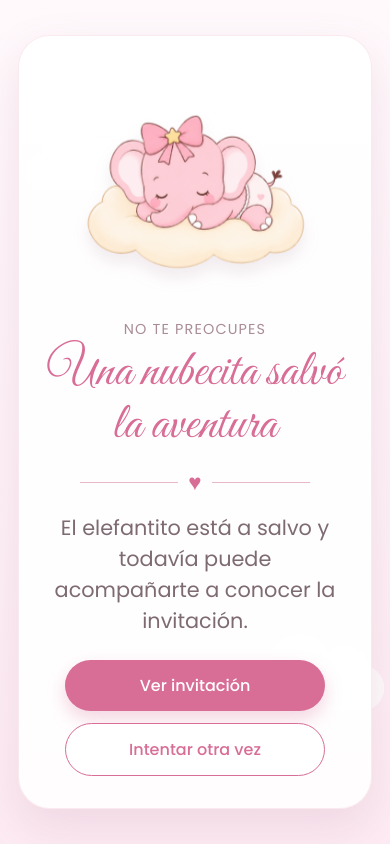
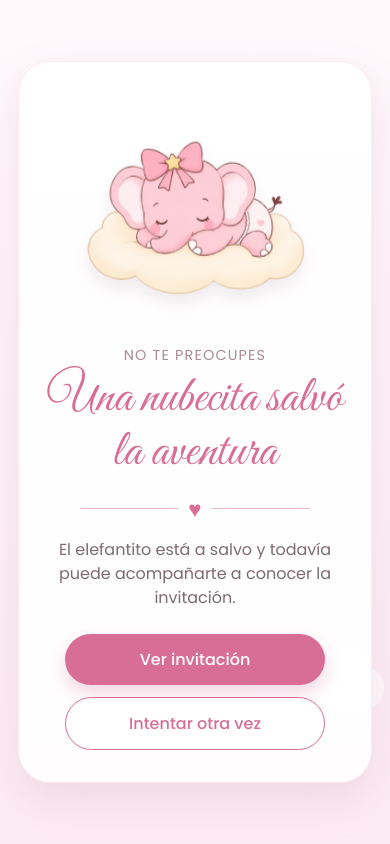
Before and after one commit to Kathiponic/-bautizo-maria-lana, a React (Vite) app: page / in a window 390 px wide. Both pictures are taken after a click on the button "Comenzar aventura". Built offline with nearby package versions, Linux system fonts and the light colour scheme.

Commit message:
Ajusta tamaño del texto de la pantalla de perder en móvil

```diff
--- a/src/styles/ResultScreen.css
+++ b/src/styles/ResultScreen.css
@@ -218,7 +218,7 @@
   }
 
   .result-message{
-      font-size: 1.3rem;
+      font-size: 1rem;
       line-height: 1.5;
   }
 
```
